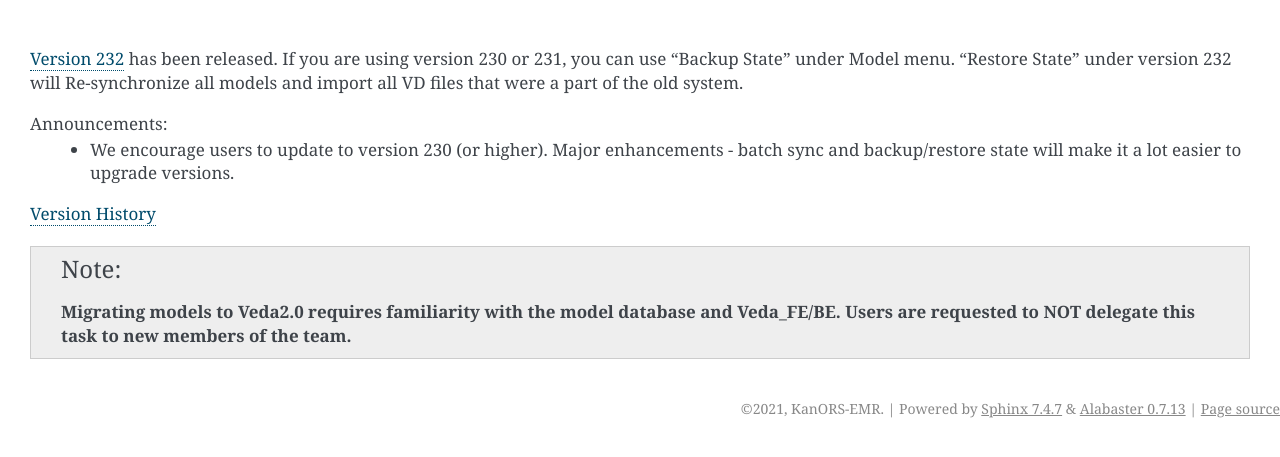
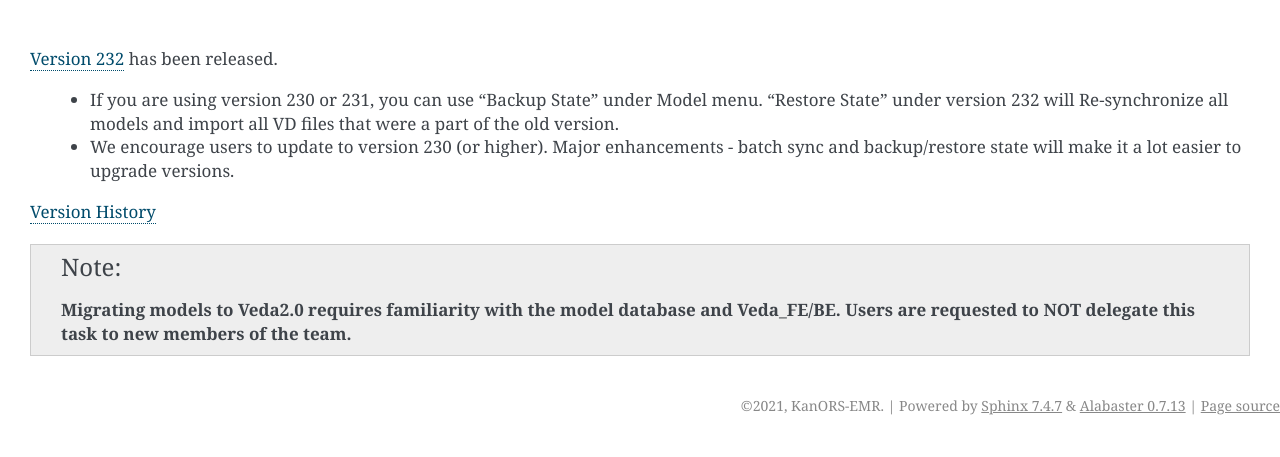
Before and after one commit to kanors-emr/Veda-start-page-news, a Sphinx documentation site: the page built from docs/source/index.rst, in a window 1280 px wide. Shown: the top 457 px of the page. Built offline with Sphinx 7.4.7, drawn with Linux system fonts in a browser that asks for light colours.

Commit message:
v232 tweak

```diff
--- a/docs/source/index.rst
+++ b/docs/source/index.rst
@@ -6,9 +6,9 @@
 
 .. topic:: \
 
-`Version 232 <https://github.com/kanors-emr/Veda2.0-Installation>`_ has been released. If you are using version 230 or 231, you can use "Backup State" under Model menu. "Restore State" under version 232 will Re-synchronize all models and import all VD files that were a part of the old system.
+`Version 232 <https://github.com/kanors-emr/Veda2.0-Installation>`_ has been released.
 
-Announcements:
+   * If you are using version 230 or 231, you can use "Backup State" under Model menu. "Restore State" under version 232 will Re-synchronize all models and import all VD files that were a part of the old version.
    * We encourage users to update to version 230 (or higher). Major enhancements - batch sync and backup/restore state will make it a lot easier to upgrade versions.
 
 `Version History <https://veda-documentation.readthedocs.io/en/latest/pages/version_history.html>`_
```
